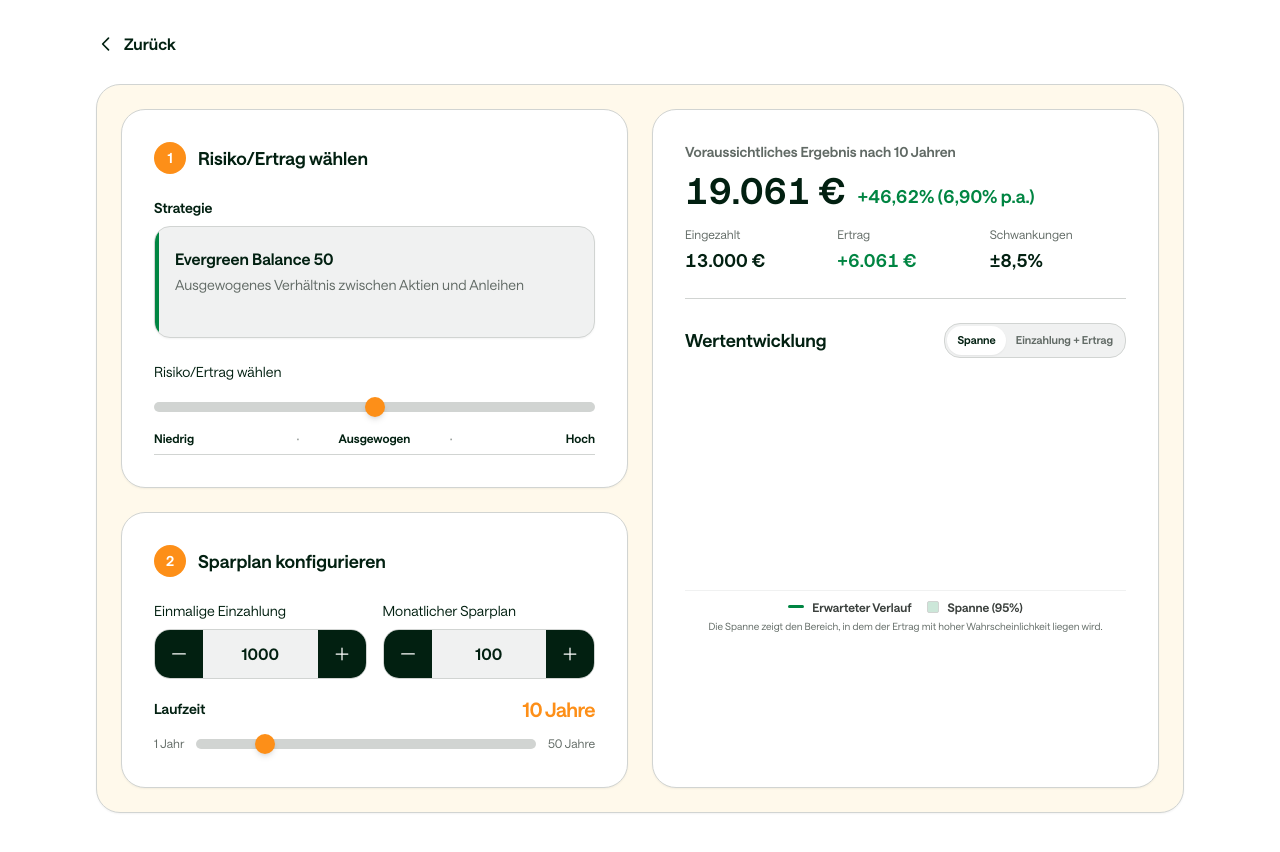
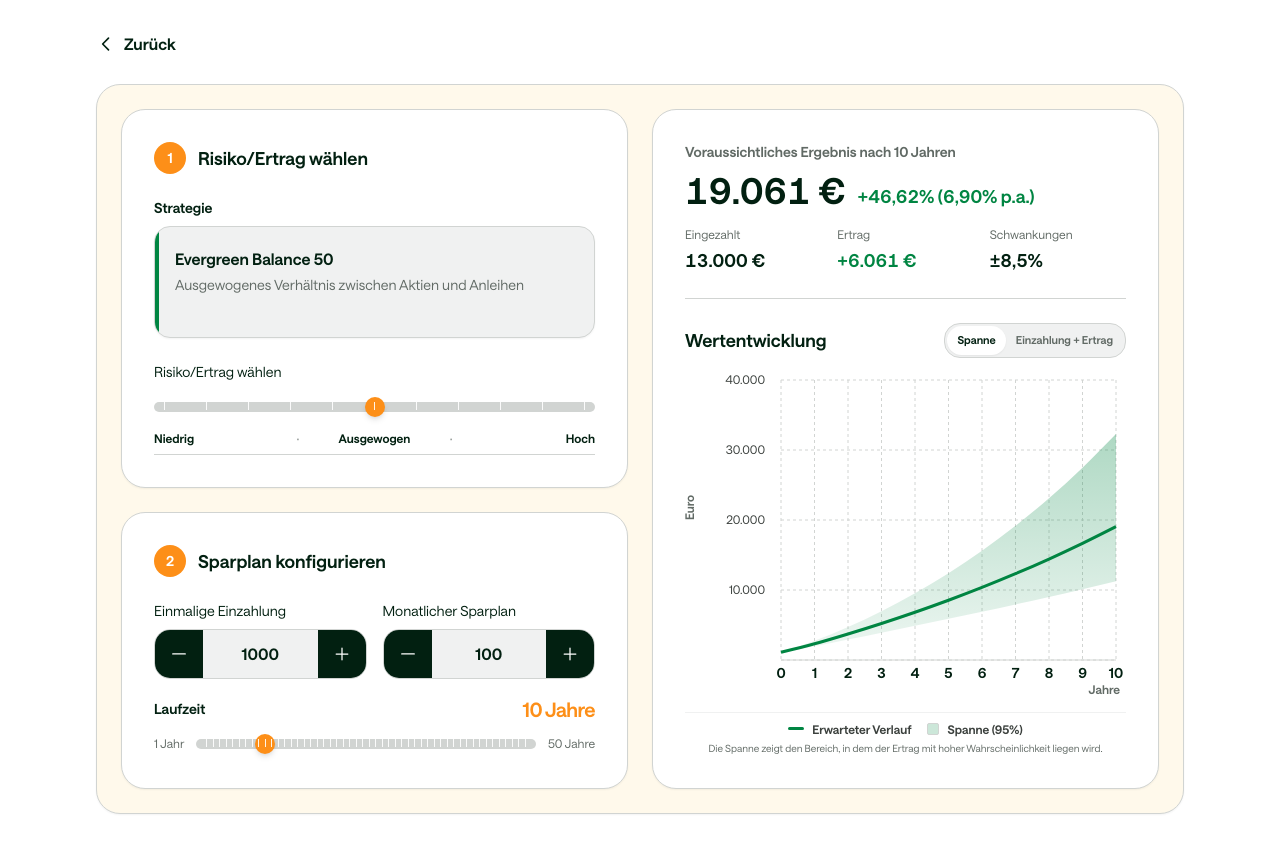
Before and after one commit to ivenkurz/kindersparplan, a Next.js app: page /SparplanRechner in a window 1280 px wide. Built offline with nearby package versions, Linux system fonts and the light colour scheme.

Commit message:
UI: Slider Snap-Ticks (Laufzeit jedes Jahr)

```diff
--- a/app/SparplanRechner/page.tsx
+++ b/app/SparplanRechner/page.tsx
@@ -208,6 +208,7 @@ export default function SparplanRechnerPage() {
                       max={10}
                       step={1}
                       hideValue
+                    snapTickValues={[0, 1, 2, 3, 4, 5, 6, 7, 8, 9, 10]}
                     />
                     {/* Slider-Legende: Markierungen bei 0, 5, 10 mit Tooltips */}
                     <div className="mt-3 text-xs">
@@ -300,6 +301,13 @@ export default function SparplanRechnerPage() {
                         rightLabel="50 Jahre"
                         showValueRight
                         valueClassName="text-lg sm:text-xl font-semibold text-ds-orange-60 font-saans tracking-tight"
+                        snapTickValues={[
+                          1, 2, 3, 4, 5, 6, 7, 8, 9, 10,
+                          11, 12, 13, 14, 15, 16, 17, 18, 19, 20,
+                          21, 22, 23, 24, 25, 26, 27, 28, 29, 30,
+                          31, 32, 33, 34, 35, 36, 37, 38, 39, 40,
+                          41, 42, 43, 44, 45, 46, 47, 48, 49, 50
+                        ]}
                       />
                     </div>
                   </div>
@@ -319,7 +327,7 @@ export default function SparplanRechnerPage() {
                     Bitte gib gültige Werte (≥ 0 €) bei Einmalzahlung und monatlichem Sparplan ein.
                   </p>
                 ) : (
-                  <div className="space-y-6">
+                  <div className="h-full flex flex-col gap-6">
                     <ResultCards
                       gesamtEinzahlungen={gesamtEinzahlungen}
                       ertrag={ertrag}
@@ -330,7 +338,7 @@ export default function SparplanRechnerPage() {
                       stufe={stufeName}
                     />
                     <div className="h-px bg-ds-neutral-20" />
-                    <div>
+                    <div className="flex flex-col flex-1 min-h-0">
                       <div className="flex items-center justify-between gap-3 mb-3">
                         <h2 className="text-lg font-bold text-ds-neutral-100">Wertentwicklung</h2>
                         <div className="inline-flex rounded-ds-16 border border-ds-neutral-20 bg-ds-neutral-10 p-0.5">
@@ -358,7 +366,7 @@ export default function SparplanRechnerPage() {
                           </button>
                         </div>
                       </div>
-                      <div className="flex flex-col flex-1 min-h-[320px]">
+                      <div className="flex-1 min-h-[260px]">
                         <ValueChart data={chartData} view={chartView} fill />
                       </div>
                     </div>
--- a/components/SliderInput.tsx
+++ b/components/SliderInput.tsx
@@ -16,6 +16,7 @@ interface SliderInputProps {
   valueClassName?: string;
   thumbLabel?: string;
   thumbLabelClassName?: string;
+  snapTickValues?: number[];
   id?: string;
 }
 
@@ -35,12 +36,14 @@ export default function SliderInput({
   valueClassName,
   thumbLabel,
   thumbLabelClassName,
+  snapTickValues,
   id,
 }: SliderInputProps) {
   const displayValue = formatValue ? formatValue(value) : `${value}${unit}`;
   const thumbPercent =
     max === min ? 0 : ((value - min) / (max - min)) * 100;
   const thumbLeft = Math.min(98, Math.max(2, thumbPercent));
+  const hasSnapTicks = Array.isArray(snapTickValues) && snapTickValues.length > 1;
 
   return (
     <div className="space-y-2">
@@ -80,6 +83,17 @@ export default function SliderInput({
               {thumbLabel}
             </div>
           )}
+          {hasSnapTicks && (
+            <div className="absolute inset-x-0 top-1/2 -translate-y-1/2 px-2.5 flex justify-between pointer-events-none">
+              {snapTickValues!.map((v) => (
+                <span
+                  key={v}
+                  className="w-px h-2 bg-white/90"
+                  aria-hidden="true"
+                />
+              ))}
+            </div>
+          )}
           <input
             id={id}
             type="range"
```
